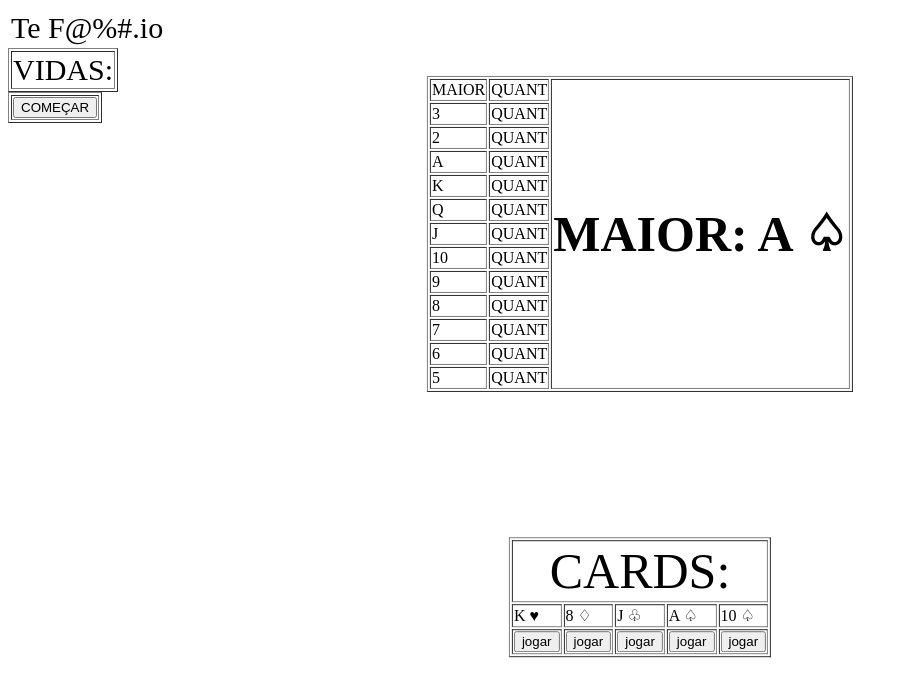
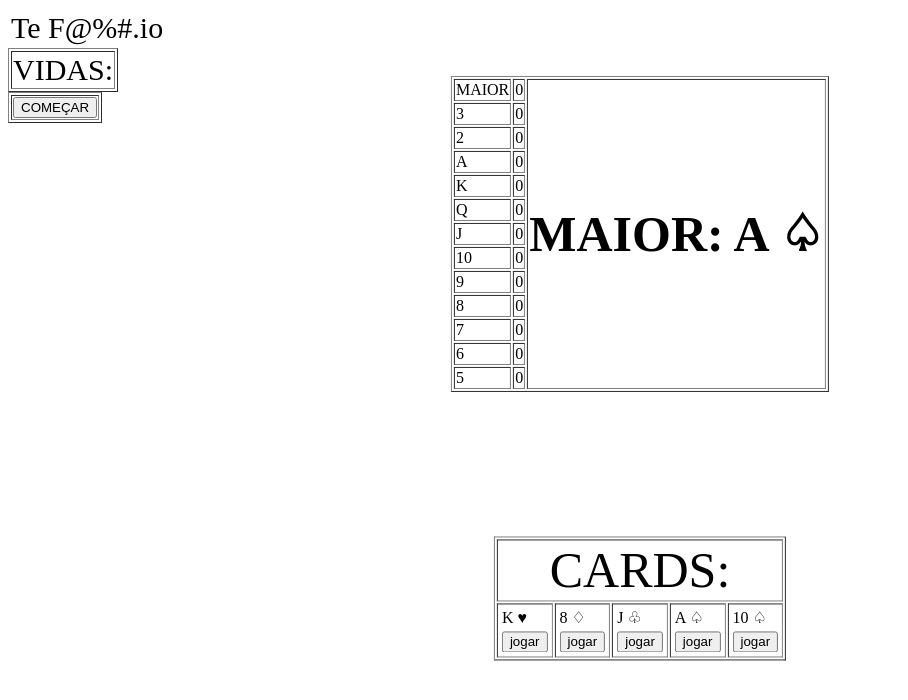
Before and after one commit to Danielgol/TeFerra.io, a website: page public/views/game.html in a window 1280 px wide. Shown: the whole page, without its empty margins (0-908 px from the left). Drawn offline with nearby package versions, Linux system fonts and the light colour scheme; no server answers.

Commit message:
Colocando botões abaixo da carta

```diff
--- a/public/views/game.html
+++ b/public/views/game.html
@@ -14,37 +14,81 @@
 
     <table border="1" id="jogo" style="color: black; position: absolute; top: 17%; left: 50%; transform: translate(-50%, -19%);">
       <tr>
-        <td>MAIOR</td><td>QUANT</td>
+        <td>MAIOR</td><td>0</td>
         <th rowspan="13" style="color: black; font-size: 50px; text-align: center;">MAIOR: A ♤</th></tr>
-        <tr><td>3</td><td>QUANT</td></tr>
-        <tr><td>2</td><td>QUANT</td></tr>
-        <tr><td>A</td><td>QUANT</td></tr>
-        <tr><td>K</td><td>QUANT</td></tr>
-        <tr><td>Q</td><td>QUANT</td></tr>
-        <tr><td>J</td><td>QUANT</td></tr>
-        <tr><td>10</td><td>QUANT</td></tr>
-        <tr><td>9</td><td>QUANT</td></tr>
-        <tr><td>8</td><td>QUANT</td></tr>
-        <tr><td>7</td><td>QUANT</td></tr>
-        <tr><td>6</td><td>QUANT</td></tr>
-        <tr><td>5</td><td>QUANT</td></tr>
+        <tr><td>3</td><td>0</td></tr>
+        <tr><td>2</td><td>0</td></tr>
+        <tr><td>A</td><td>0</td></tr>
+        <tr><td>K</td><td>0</td></tr>
+        <tr><td>Q</td><td>0</td></tr>
+        <tr><td>J</td><td>0</td></tr>
+        <tr><td>10</td><td>0</td></tr>
+        <tr><td>9</td><td>0</td></tr>
+        <tr><td>8</td><td>0</td></tr>
+        <tr><td>7</td><td>0</td></tr>
+        <tr><td>6</td><td>0</td></tr>
+        <tr><td>5</td><td>0</td></tr>
     </table>
 
     <table border="1" id="mycards" style="color: black; position: absolute; top: 70%; left: 50%; transform: translate(-50%, -19%);">
       <tr><td colspan="5" style="color: black; font-size: 50px; text-align: center;">CARDS:</td></tr>
       <tr>
+
+        <td id="pri">
+          <table>
+            <tr>
               <td>K ♥</td>
+            </tr>
+            <tr>
+              <td><input type="button" value="jogar"></td>
+            </tr>
+          </table>
+        </td>
+
+        <td id="seg">
+          <table>
+            <tr>
               <td>8 ♢</td>
+            </tr>
+            <tr>
+              <td><input type="button" value="jogar"></td>
+            </tr>
+          </table>
+        </td>
+
+        <td id="ter">
+          <table>
+            <tr>
               <td>J ♧</td>
+            </tr>
+            <tr>
+              <td><input type="button" value="jogar"></td>
+            </tr>
+          </table>
+        </td>
+
+        <td id="qua">
+          <table>
+            <tr>
               <td>A ♤</td>
+            </tr>
+            <tr>
+              <td><input type="button" value="jogar"></td>
+            </tr>
+          </table>
+        </td>
+
+        <td id="qui">
+          <table>
+            <tr>
               <td>10 ♤</td>
             </tr>
             <tr>
-        <td><input type="button" value="jogar" onclick="jogar();"></td>
-        <td><input type="button" value="jogar" onclick="jogar();"></td>
-        <td><input type="button" value="jogar" onclick="jogar();"></td>
-        <td><input type="button" value="jogar" onclick="jogar();"></td>
-        <td><input type="button" value="jogar" onclick="jogar();"></td>
+              <td><input type="button" value="jogar"></td>
+            </tr>
+          </table>
+        </td>
+
       </tr>
     </table>
 
@@ -60,6 +104,12 @@
 
       var chute = 0;
       var mycards = [];
+
+      mycards.push("K ♥");
+      mycards.push("8 ♢");
+      mycards.push("J ♧");
+      mycards.push("A ♤");
+      mycards.push("10 ♤");
 
       //SOCKETS GET
 
@@ -88,15 +138,18 @@
         document.getElementById('start').style.visibility="hidden";
       }
 
-      function jogar(){
+      function jogar(id){
         //if(a vez eh minha){
-        var html = "<tr><td colspan=\"4\" style=\"text-align: center;\">CARDS:</td></tr><tr>";
-        for(i=0; i<4; i++){
-            html += "<td>"+mycards+"[i]</td>";
+        document.getElementById(id).style.visibility="hidden";
+        mycards.splice(mycards.lastIndexOf("A ♤"), 1);
+        var html = "<tr><td colspan=\""+mycards.length+"\" style=\"text-align: center;\">CARDS:</td></tr><tr>";
+        for(i=0; i<mycards.length; i++){
+            html += "<td>"+mycards[i]+"</td>";
         }
         html+="</td>";
         document.getElementById('mycards').innerHTML = html;
-        //  socket.emit('jogada', card);
+        //  socket.emit('jogada', card[i]);
+        //  mycards.pop(card); não lembro se é pop (tirar)
         //}
       }
 
```
Lines whose indentation alone changed are shown as unchanged.
